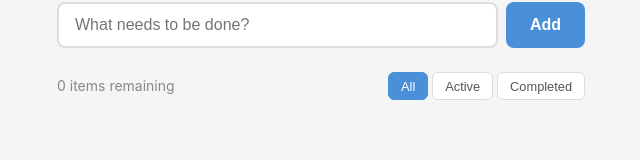
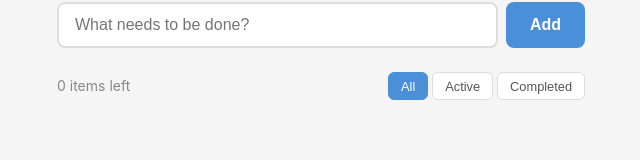
Before and after one commit to shamalweerasooriya/uop_demo, a React (Vite) app: page / in a window 1280 px wide. Shown: the part 121-281 px from the top of the page, without its empty margins (319-959 px from the left). Built offline with nearby package versions, Linux system fonts and the light colour scheme.

Commit message:
fix error

```diff
--- a/src/components/FilterBar.tsx
+++ b/src/components/FilterBar.tsx
@@ -12,7 +12,7 @@ export function FilterBar({ current, activeCount, onChange }: Props) {
   return (
     <div className="filter-bar">
       <span className="active-count">
-        {activeCount} item{activeCount !== 1 ? "s" : ""} remaining
+        {activeCount} item{activeCount !== 1 ? "s" : ""} left
       </span>
       <div className="filter-buttons">
         {FILTERS.map((f) => (
```
